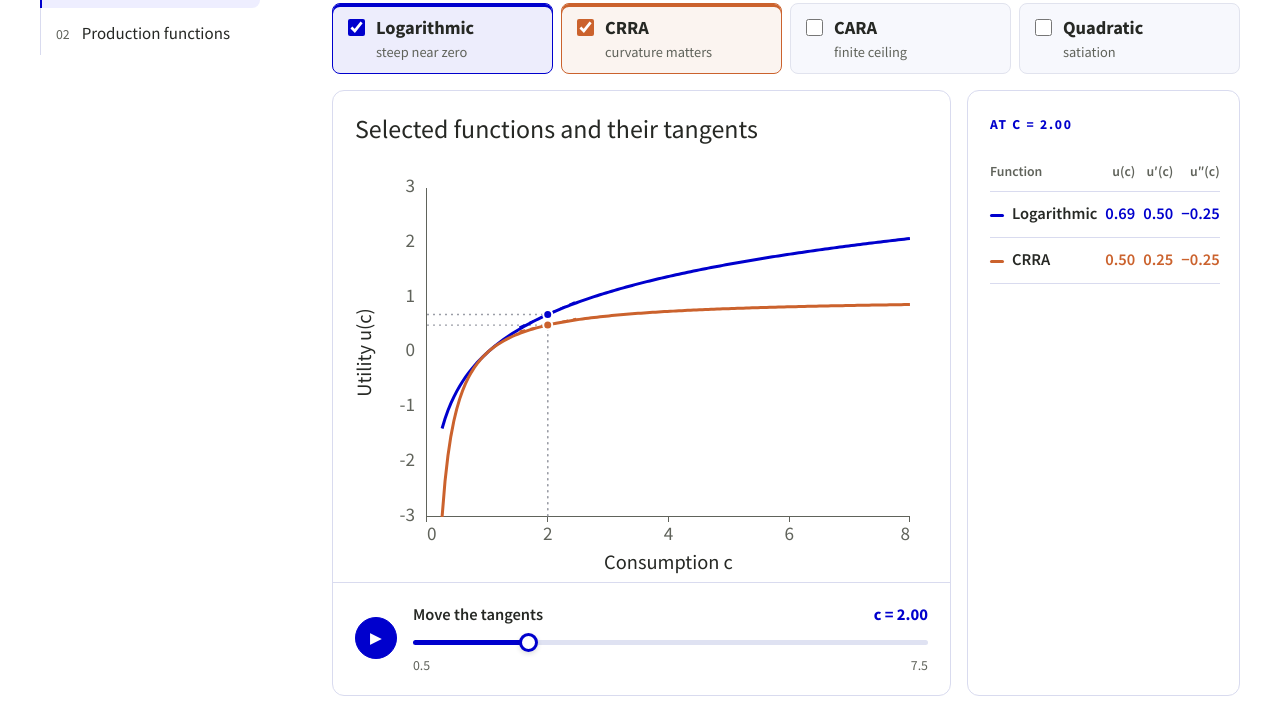
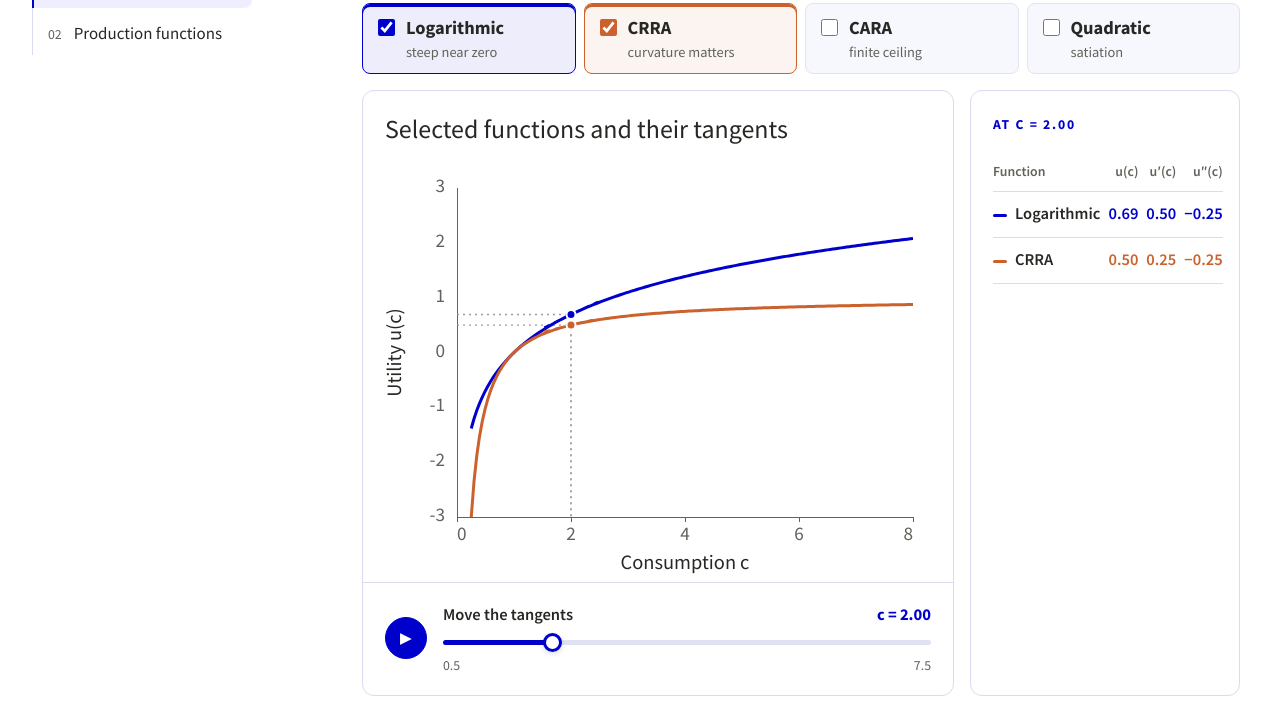
Before and after one commit to adityapolisetty/IB-PhD-Macroeconomics-1, an Astro site: page /utility-functions in a window 1280 px wide. Shown: the part 192-902 px from the top of the page. Built offline with nearby package versions, Linux system fonts and the light colour scheme; Astro itself is replaced by a stand-in of ours.

Commit message:
Side index flush left, wider gap to content
Co-Authored-By: Claude Opus 5.5 (1M context) <noreply@anthropic.com>
Claude-Session: https://claude.ai/code/session_01KKMfmiu6B9jEdHjvYWQyfu

```diff
--- a/src/layouts/GuideLayout.astro
+++ b/src/layouts/GuideLayout.astro
@@ -30,7 +30,7 @@ if (!pages.some(page => page.slug === current)) throw new Error(`Unknown guide p
 </SiteLayout>
 
 <style>
-  .guide-shell { display: grid; grid-template-columns: 220px minmax(0, 1fr); gap: 72px; max-width: 1640px; margin: 0 auto; padding: 0 40px 90px; }
+  .guide-shell { display: grid; grid-template-columns: 220px minmax(0, 1fr); gap: 110px; padding: 0 40px 90px 32px; }
   .guide-index { position: sticky; top: 28px; align-self: start; padding-top: 36px; }
   .index-title { font-size: .68rem; font-weight: 700; letter-spacing: .14em; text-transform: uppercase; color: var(--muted); margin: 0 0 14px; }
   nav { display: grid; gap: 4px; border-left: 1px solid var(--rule); }
@@ -40,7 +40,8 @@ if (!pages.some(page => page.slug === current)) throw new Error(`Unknown guide p
   nav a:focus-visible { outline: 2px solid var(--accent); outline-offset: 2px; }
   .index-number { font-size: .72rem; color: var(--muted); font-variant-numeric: tabular-nums; transition: color .2s; }
   nav a:hover .index-number, nav a[aria-current='page'] .index-number { color: var(--accent); }
-  .guide-main { min-width: 0; }
+  .guide-main { min-width: 0; max-width: 1400px; }
+  @media (max-width: 1200px) { .guide-shell { gap: 56px; } }
   @media (max-width: 900px) {
     .guide-shell { grid-template-columns: 1fr; gap: 0; padding: 0 22px 65px; }
     .guide-index { position: static; padding-top: 22px; }
```
